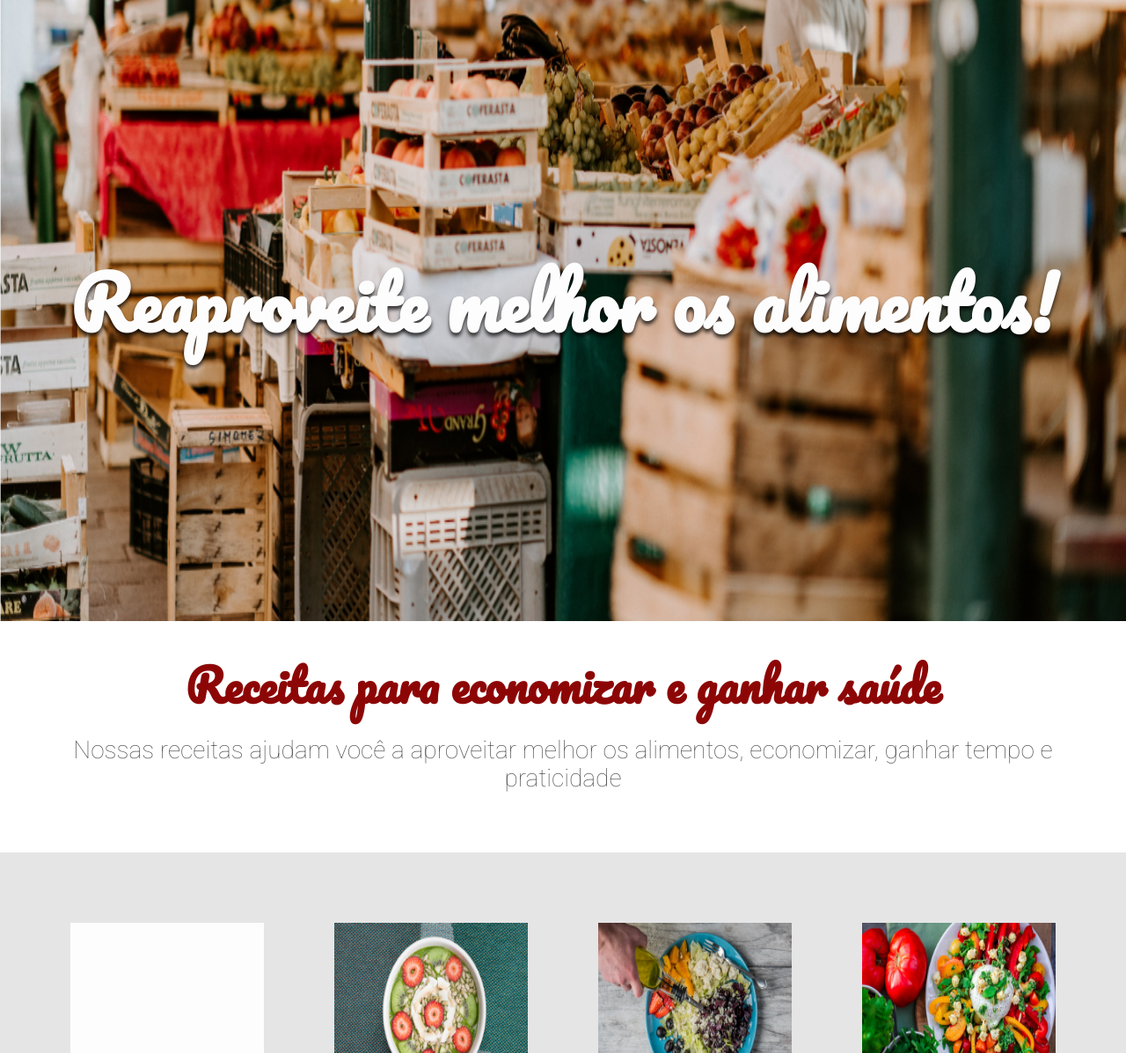
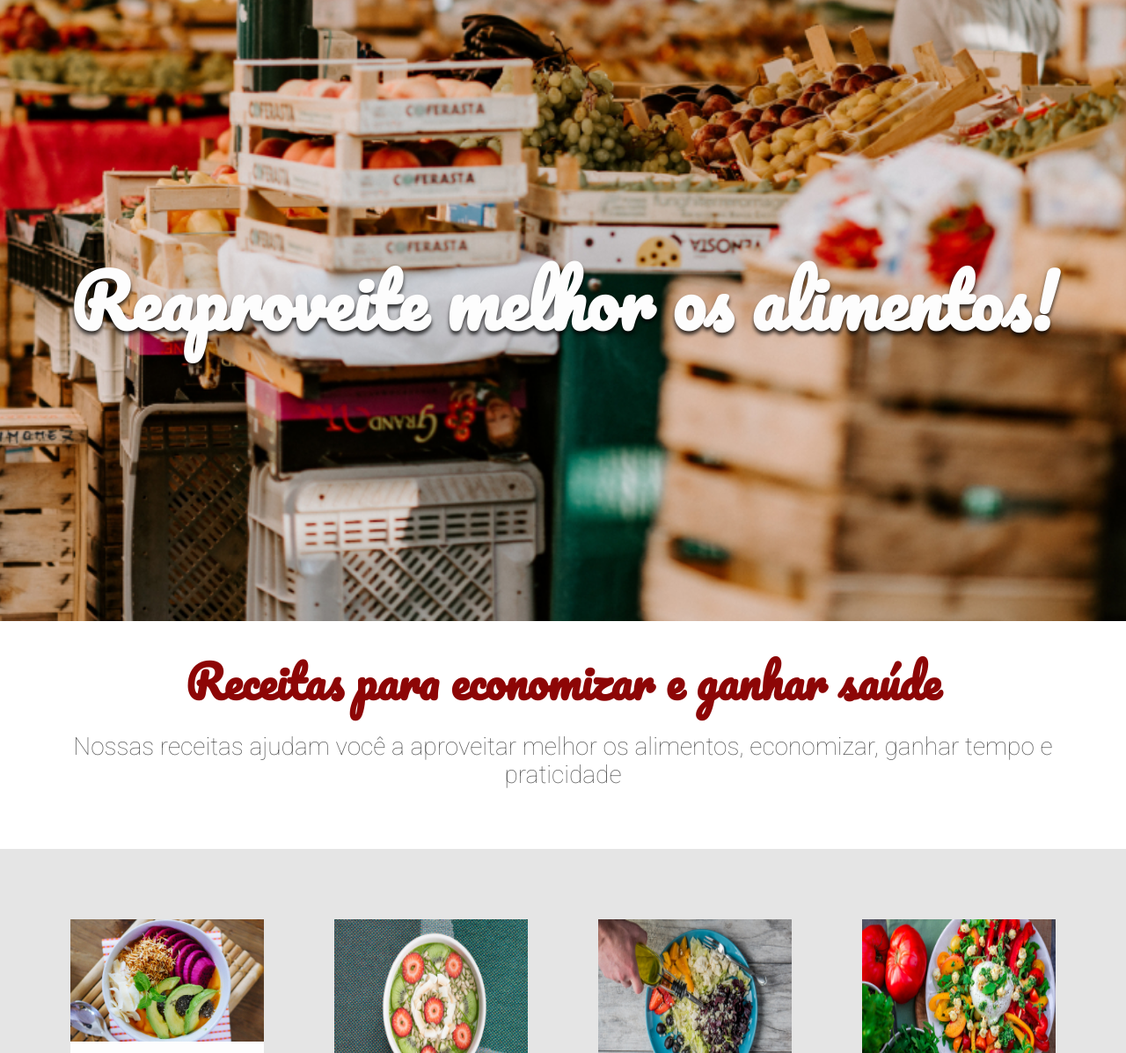
Before and after one commit to otaviohenrique1/arquitetura-css-curso, a plain HTML site: page index.html in a window 1280 px wide. Shown: the part 94-1291 px from the top of the page at 88% size. Drawn offline with Linux system fonts and the light colour scheme.

Commit message:
commit 12

```diff
--- a/index.html
+++ b/index.html
@@ -34,7 +34,8 @@
   </header>
 
   <section class="banner">
-    <img src="assets/img/banner.jpg" alt="banner" class="banner__imagem">
+    <div class="banner__imagem"></div>
+    <!-- <img src="assets/img/banner.jpg" alt="banner" class="banner__imagem"> -->
     <h2 class="banner__titulo">Reaproveite melhor os alimentos!</h2>
   </section>
 
@@ -46,8 +47,7 @@
 
   <section class="receitas">
     <div class="receita">
-      <div class="receita__imagem"></div>
-      <!-- <img alt="Tigela de abacate" class="receita__imagem2" src="./assets/img/receitas/tigela-de-abacate.jpg" /> -->
+      <img alt="Tigela de abacate" class="receita__imagem2" src="./assets/img/receitas/tigela-de-abacate.jpg" />
       <div class="receita__conteudo">
         <h4 class="receita__titulo">Tigela de abacate</h4>
         <p class="receita__descricao">Receita refrescante e cheia de vitaminas para seu café da manhã.</p>
```
